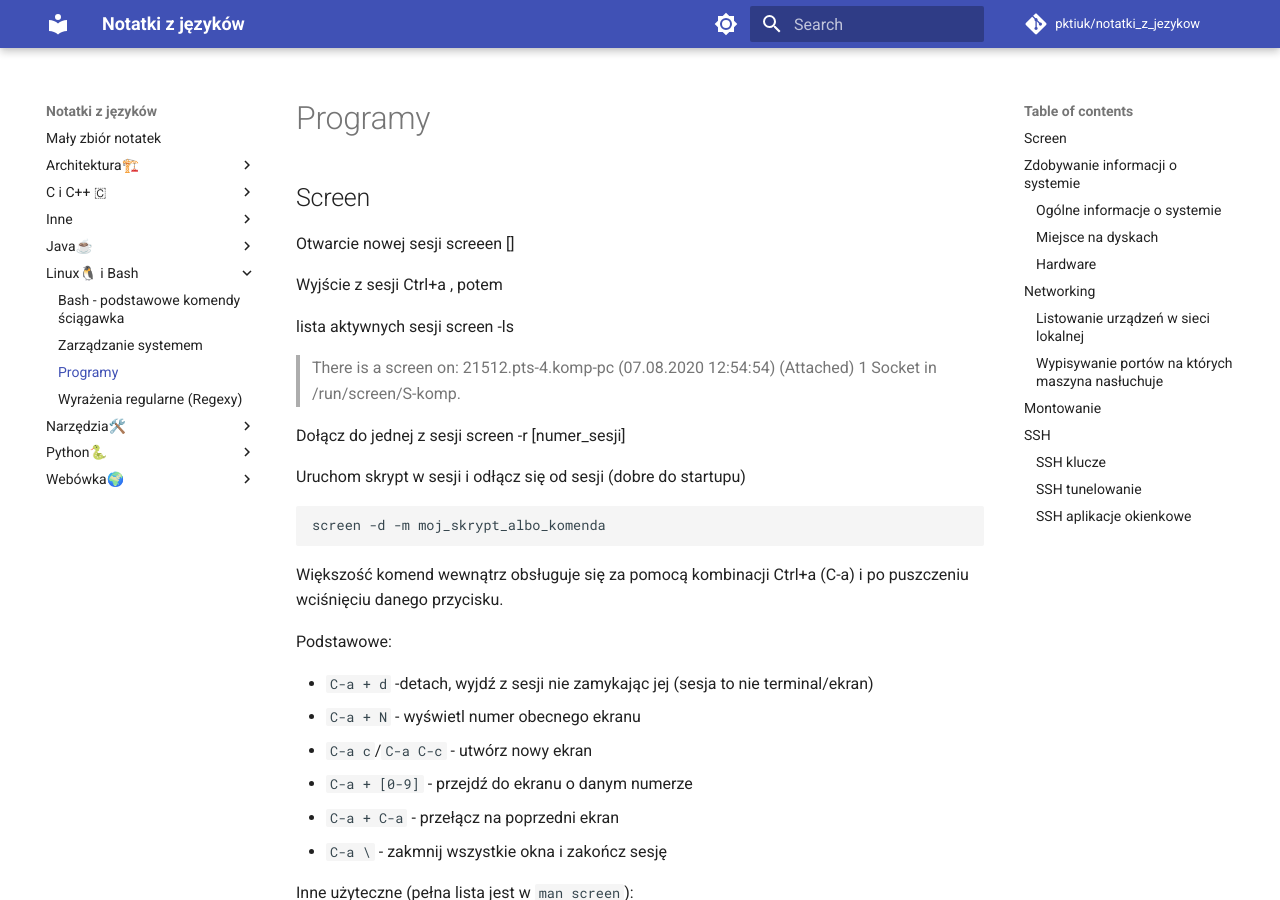
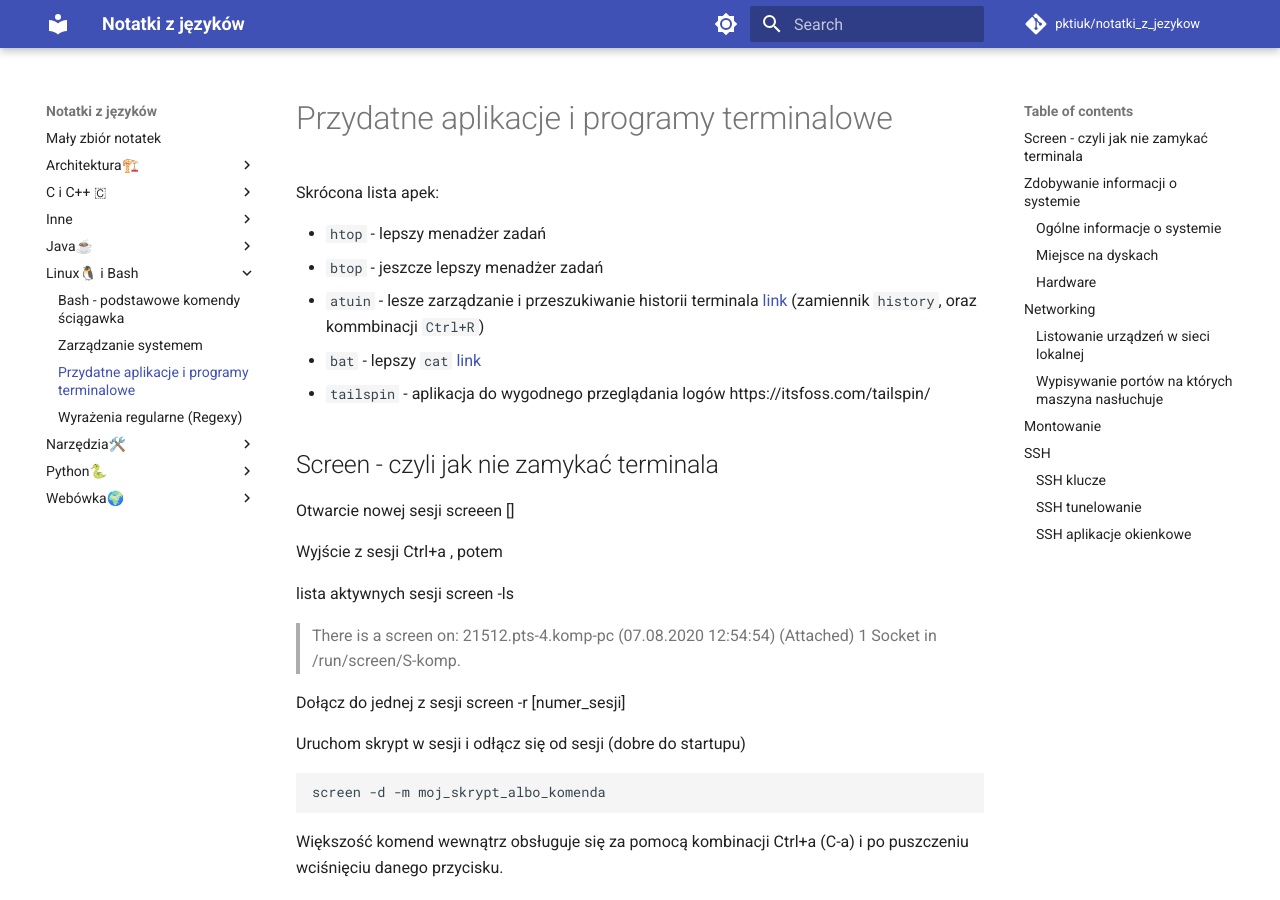
Before and after one commit to pktiuk/notatki_z_jezykow, an MkDocs documentation site: the page built from docs/Linux🐧 i Bash/programy.md, in a window 1280 px wide and 900 px high. Built offline with MkDocs 1.6.1 and Material for MkDocs 9.7.7, drawn with Linux system fonts in a browser that asks for light colours; comment, search, counter and statistics services are not loaded; some of the changed text lies outside the part shown.

Commit message:
Dopisanie apek terminalowych

````diff
--- a/docs/Linux🐧 i Bash/programy.md
+++ b/docs/Linux🐧 i Bash/programy.md
@@ -1,4 +1,14 @@
-## Screen
+# Przydatne aplikacje i programy terminalowe
+
+Skrócona lista apek:
+
+- `htop` - lepszy menadżer zadań
+- `btop` - jeszcze lepszy menadżer zadań
+- `atuin` - lesze zarządzanie i przeszukiwanie historii terminala [link](https://docs.atuin.sh/) (zamiennik `history`, oraz kommbinacji `Ctrl+R`)
+- `bat` - lepszy `cat` [link](https://github.com/sharkdp/bat)
+- `tailspin` - aplikacja do wygodnego przeglądania logów https://itsfoss.com/tailspin/
+
+## Screen - czyli jak nie zamykać terminala
 
 Otwarcie nowej sesji
 screeen []
@@ -148,6 +158,18 @@ du -d 1
 # 11672   .
 ```
 
+Zamiast `du` można także skorzystać z aplikacji [dust](https://github.com/bootandy/dust).
+
+```bash
+pawel@sys:~/PROJEKTY/Inne/notatki_z_jezykow$ dust
+3.7M   ┌── docs                                                    │█        │   5%
+3.3M   │     ├── pack-5953b42e499e59029fe9772e94c3b024f01d7c41.pack│█▓▓▓▓▓▓▓ │   5%
+ 65M   │   ┌─┴ pack                                                │████████ │  92%
+ 67M   │ ┌─┴ objects                                               │████████ │  94%
+ 67M   ├─┴ .git                                                    │████████ │  95%
+ 71M ┌─┴ .                                                         │████████ │ 100%
+```
+
 ### Hardware
 
 `lsusb` - przydatne do sprawdzania tego, jakie urządzenia usb mamy podłączone
````
